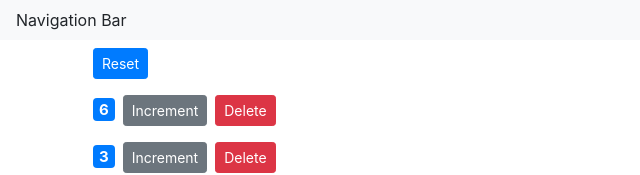
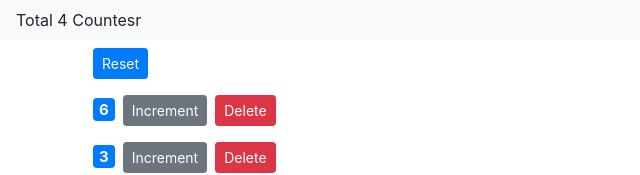
Before and after one commit to suhailphp/counter-app-tuto, a React (Create React App) app: page / in a window 1280 px wide. Shown: the top 175 px of the page, without its empty margins (0-640 px from the left). Built offline with nearby package versions, Linux system fonts and the light colour scheme.

Commit message:
Showing total number of counters in navigation bar

```diff
--- a/src/App.js
+++ b/src/App.js
@@ -34,7 +34,7 @@ class App extends Component {
   render() {
     return (
       <React.Fragment>
-        <NavBar />
+        <NavBar countersCount={this.state.counters.length} />
         <main className="container">
           <Counters
             onDelete={this.handleDelete}
--- a/src/components/navbar.jsx
+++ b/src/components/navbar.jsx
@@ -2,7 +2,11 @@ import React, { Component } from "react";
 
 class NavBar extends Component {
   render() {
-    return <nav className="navbar navbar-light bg-light">Navigation Bar</nav>;
+    return (
+      <nav className="navbar navbar-light bg-light">
+        Total {this.props.countersCount} Countesr
+      </nav>
+    );
   }
 }
 
```
